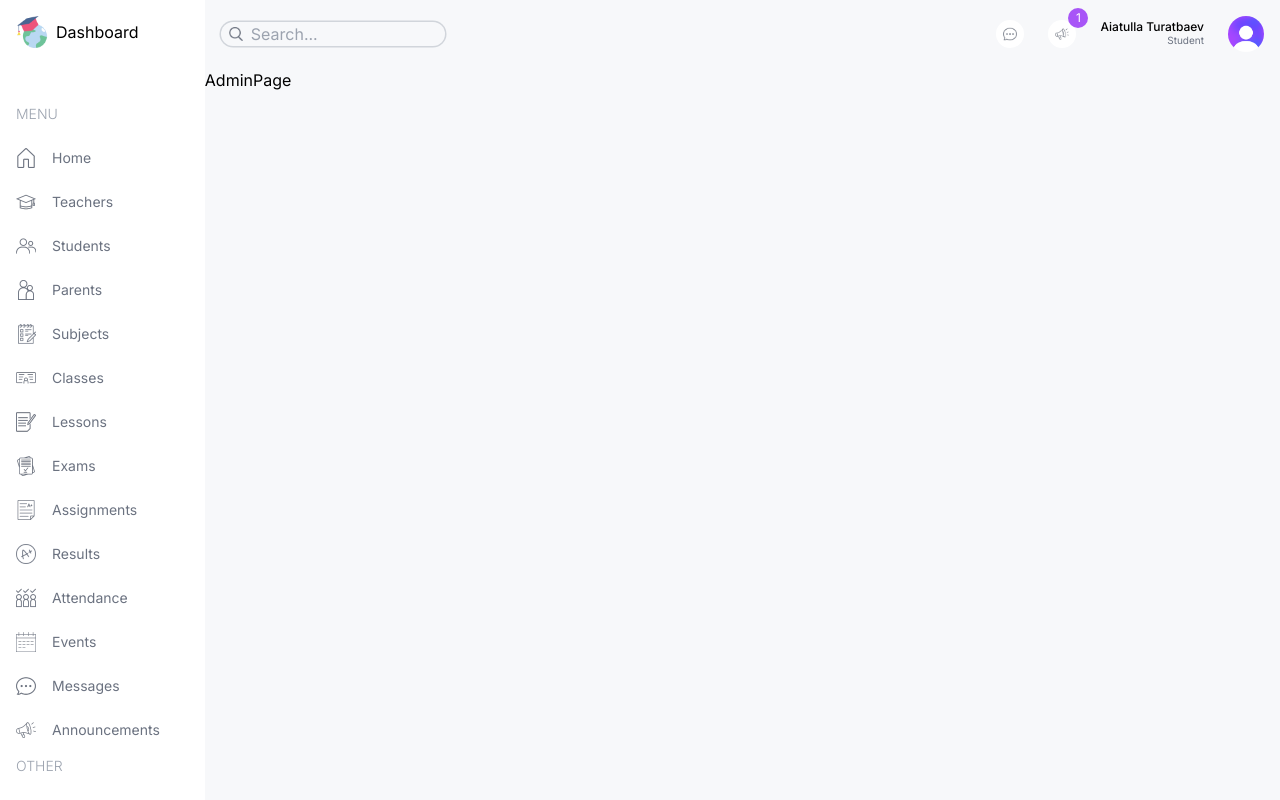
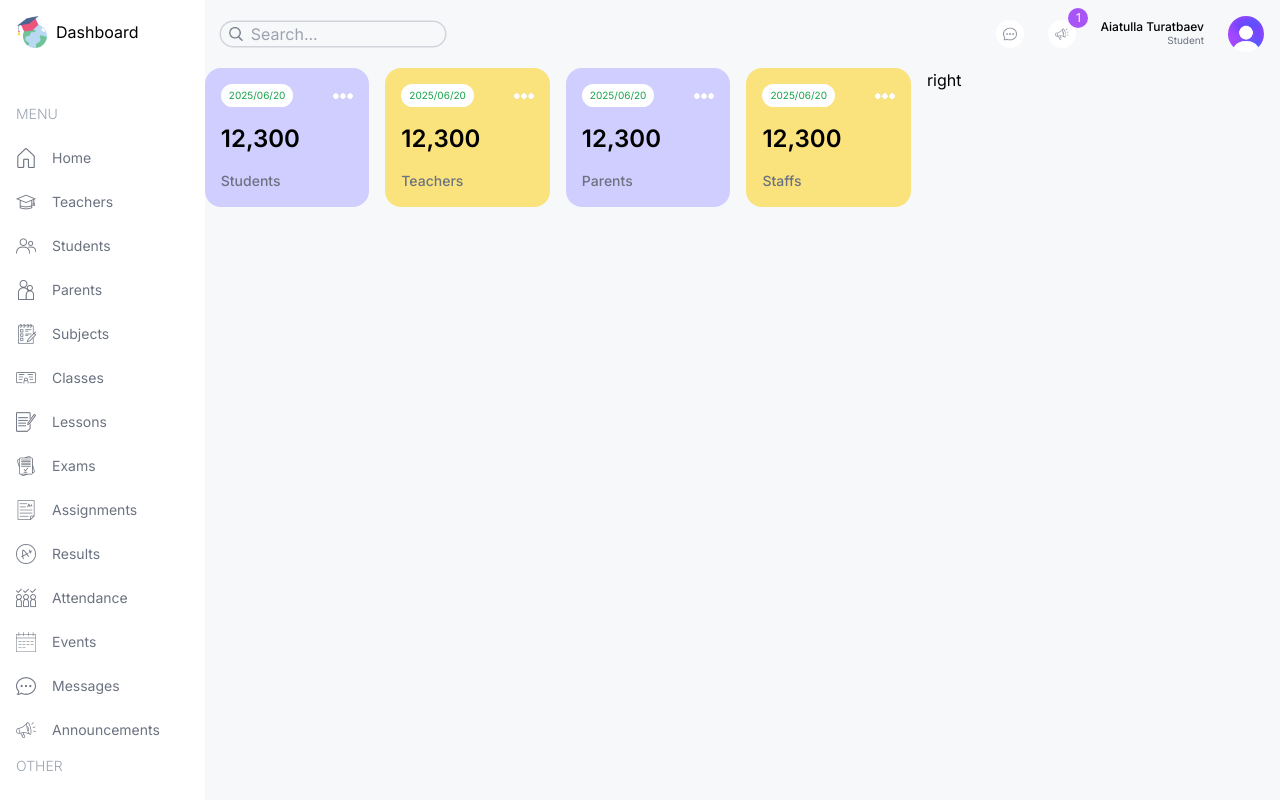
Before and after one commit to Aiatulla/dashboard, a Next.js app: page /admin in a window 1280 px wide. Built offline with nearby package versions, Linux system fonts and the light colour scheme.

Commit message:
user-cards

```diff
--- a/src/app/(dashboard)/admin/page.tsx
+++ b/src/app/(dashboard)/admin/page.tsx
@@ -1,6 +1,21 @@
+import UserCard from "@/components/user-card"
+
 const AdminPage = () => {
   return (
-    <div>AdminPage</div>
+    <div className="flex flex-col md:flex-row gap-4">
+      {/* Left */}
+      <div className=" w-2/3">
+      {/* User Cards */}
+      <div className="flex gap-4 justify-between flex-wrap">
+        <UserCard type="student"/>
+        <UserCard type="teacher"/>
+        <UserCard type="parent"/>
+        <UserCard type="staff"/>
+      </div>
+      </div>
+      {/* Right */}
+      <div className="w-1/3">right</div>
+    </div>
   )
 }
 
--- a/src/app/(dashboard)/layout.tsx
+++ b/src/app/(dashboard)/layout.tsx
@@ -1,7 +1,7 @@
 import Link from "next/link";
 import Image from 'next/image';
-import Menu from "@/components/menu";
 import NavBar from "@/components/nav-bar";
+import Menu from "@/components/Menu";
 
 export default function DashboardLayout({
     children,
--- /dev/null
+++ b/src/components/user-card.tsx
@@ -0,0 +1,16 @@
+import Image from 'next/image';
+
+const UserCard = ({type}: {type: string}) => {
+  return (
+    <div className="rounded-2xl odd:bg-lamaPurple even:bg-lamaYellow p-4 flex-1 min-w-[130px]">
+        <div className='flex justify-between items-center'>
+            <span className='text-[10px] bg-white px-2 py-1 rounded-full text-green-600'>2025/06/20</span>
+            <Image src="/more.png" alt='' width={20} height={20} />
+        </div>
+        <h1 className='text-2xl font-semibold my-4'>12,300</h1>
+        <h1 className='capitalize text-sm font-medium text-gray-500'>{type}s</h1>
+    </div>
+  )
+}
+
+export default UserCard
--- a/tailwind.config.ts
+++ b/tailwind.config.ts
@@ -13,6 +13,14 @@
         "gradient-conic":
           "conic-gradient(from 180deg at 50% 50%, var(--tw-gradient-stops))",
       },
+      colors: {
+        lamaSky:"#C3EBFA",
+        lamaSkyLight:"#EDF9FD",
+        lamaPurple:"#CFCEFF",
+        lamePurpleLight:"#F1F0FF",
+        lamaYellow: "#FAE27C",
+        lamaYellowLight: '#FEFCE8'
+      }
     },
   },
   plugins: [],
```
